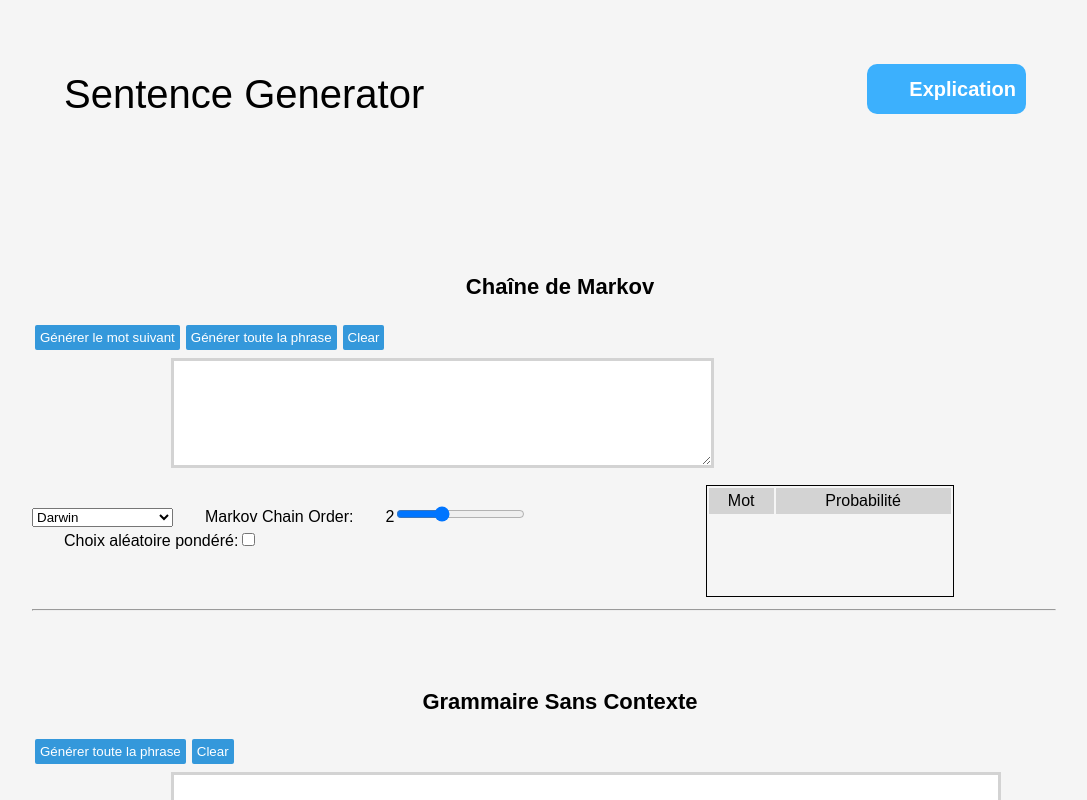
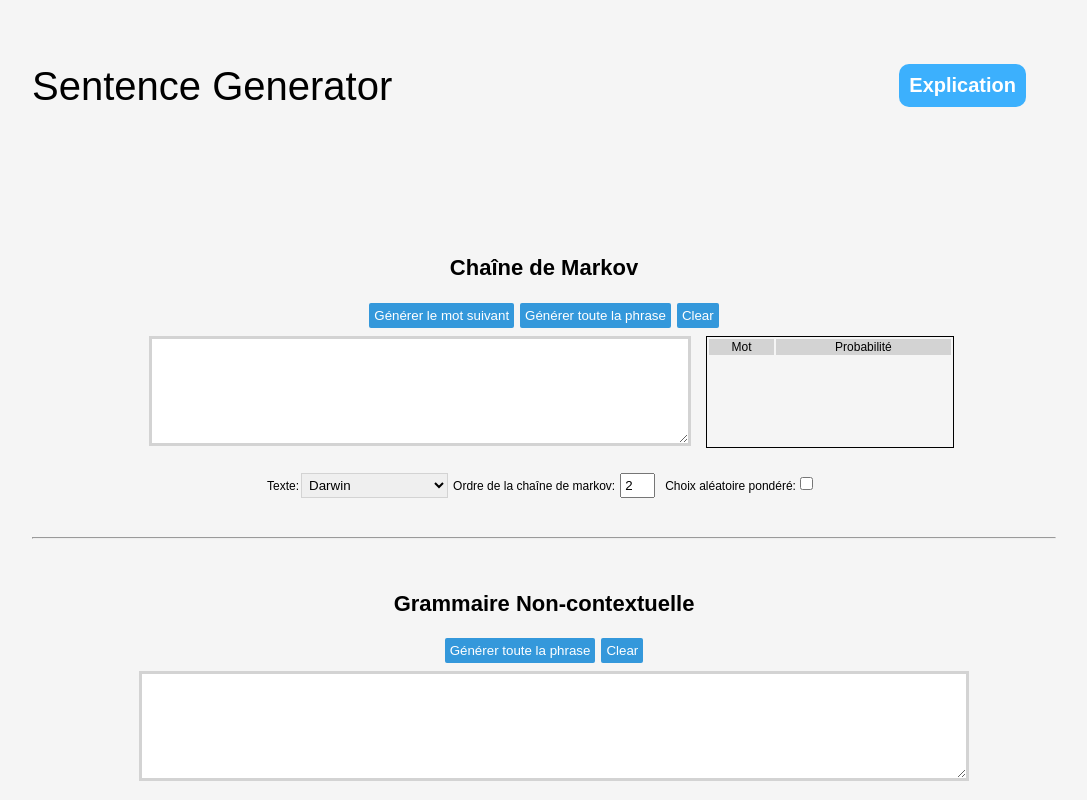
Before and after one commit to TrakJohnson/tpe-website-and-server, a React (Create React App) app: page / in a window 1280 px wide. Shown: the top 800 px of the page, without its empty margins (96-1183 px from the left). Built offline with nearby package versions, Linux system fonts and the light colour scheme.

Commit message:
Improve text display

```diff
--- a/src/App.css
+++ b/src/App.css
@@ -58,6 +58,7 @@ textarea {
     height: 100px;
     margin: 5px;
     border: 3px solid lightgray;
+    font-size: 16px;
 }
 
 button:hover {
@@ -92,6 +93,16 @@ button:hover {
 
 #markov-settings > * {
     display: inline-block;
+    margin-right: 5px;
+}
+
+select {
+    border: 1px solid lightgrey;
+    padding: 3px;
+}
+
+select {
+    margin: 2px;
 }
 
 #tree-wrapper {
@@ -145,7 +156,7 @@ h3 {
     width: 100%;
 }
 
-#content p, ol, li, div {
+#content p, ol, li, div.quotes {
     font-size: 16px;
     text-align: justify;
     line-height: 1.5;
@@ -225,3 +236,9 @@ blockquote p {
     display: inline-block;
     padding: 5px 15px;
 }
+
+input[type="number"] {
+    margin: 5px;
+    width: 25px;
+    padding: 3px;
+}
--- a/src/App.js
+++ b/src/App.js
@@ -1,7 +1,7 @@
 import React, {Component} from 'react';
 import {Route,   BrowserRouter as Router, Link} from "react-router-dom";
 import './App.css';
-import MarkovExplanation from "./markovExplanation";
+import MarkovExplanation from "./explanation";
 
 
 // TODO make text names more consistent and displayable
@@ -47,7 +47,7 @@ export function cleanText(text) {
         .replace(/’/g, "'")
         .replace(/ ([,.:;)?!])\s?/g, "$1 ")  // strip spaces before these characters
         .replace(/\s?([(]) /g, " $1")  // strip spaces after these characters
-        /*.replace(/\s?(['])\s?/g, "$1")  // strip spaces before and after these characters*/
+        .replace(/\s?(['])\s?/g, "$1")  // strip spaces before and after these characters
         .replace(/^\s/, "")
         .replace(/\s$/, "")
 }
@@ -193,14 +193,14 @@ class Markov extends Component {
             <br/>
             {/* settings */}
             <div id="markov-settings">
+                Texte:
                 <select value={this.state.textName} onChange={(e) => this.setState({textName: e.target.value})}>
                     {TEXT_NAMES.map((textName) => <option key={textName}>{getDisplayTitle(textName)}</option>)}
                 </select>
                 <div>
-                    Markov Chain Order:
+                    Ordre de la chaîne de markov:
                     <div style={{display: "inline-block"}}>
-                        {this.state.n}
-                        <input type="range"
+                        <input type="number"
                                name="n-gram size"
                                min={1} max={4}
                                value={this.state.n}
@@ -260,7 +260,7 @@ class PCFG extends Component {
 
     render() {
         return <div id="pcfg-wrapper">
-            <h2>Grammaire Sans Contexte</h2>
+            <h2>Grammaire Non-contextuelle</h2>
             <button onClick={() => this.getText(true)}>Générer toute la phrase</button>
             <button onClick={this.clear}>Clear</button>
             <br/>
@@ -268,9 +268,12 @@ class PCFG extends Component {
                 <textarea readOnly={true} value={cleanText(this.state.currentText)}/>
             </div>
             <br/>
-            <select value={this.state.textName} onChange={(e) => this.setState({textName: e.target.value})}>
-                {PICKLED_TEXT_NAMES.map((textName) => <option key={textName}>{getDisplayTitle(textName)}</option>)}
-            </select>
+            <div id="cfg-settings">
+                Texte:
+                <select value={this.state.textName} onChange={(e) => this.setState({textName: e.target.value})}>
+                    {PICKLED_TEXT_NAMES.map((textName) => <option key={textName}>{getDisplayTitle(textName)}</option>)}
+                </select>
+            </div>
         </div>;
     }
 }
--- a/src/markovExplanation.js
+++ b/src/explanation.js
@@ -160,7 +160,7 @@ class MarkovExplanation extends Component {
 
                     <p><InlineTex texContent={"Ici, l'état de notre processus $$X_t$$ peut prendre trois valeurs: \"soleil\", \"nuageux\" ou \"pluie\". On a par exemple $$P(X_{t+1} = \"pluie\"|X_{t} = \"soleil\") = 0.1$$"}/></p>
 
-                    <p>Une chaîne de markov possède un <span className="bold">ordre</span> <InlineTex texContent={"m"}/>, qui va déterminer le nombre d'états précédents sur lesquels l'état actuel dépend. La probabilité de passer de l'état <InlineTex texContent={"$$X_{t-1}$$ à l'état $$X_{t}"}/> devient:</p>
+                    <p>Une chaîne de markov possède un <span className="bold">ordre</span> <InlineTex texContent={"m"}/>, qui va déterminer le nombre d'états précédents sur lesquels l'état actuel dépend. La probabilité de passer de l'état <InlineTex texContent={"$$X_{t-1}$$ à l'état $$X_{t}$$"}/> devient:</p>
 
                     <Tex texContent={"P(X_{t} = a|X_{t-1} = b_1, X_{t-2} = b_2, ..., X_{t-n} = b_n)"}/>
 
@@ -184,7 +184,7 @@ class MarkovExplanation extends Component {
                     <p>Une CFG est composée de plusieurs éléments:</p>
 
                     <ul>
-                        <li>Des mots, appelés <span className="bold">terminaux</span>. Tout comme chaque langage a un ensemble de mots que l’on peut utiliser, appelés terminals.</li>
+                        <li>Des mots, appelés <span className="bold">terminaux</span>. Tout comme chaque langage a un ensemble de mots que l’on peut utiliser, appelés terminaux.</li>
                         <li>
                             Des structures grammaticales, appelées <span className="bold">non-terminaux</span>.
                             <ul>
@@ -193,12 +193,12 @@ class MarkovExplanation extends Component {
                                 <li>Ou d’autres structures grammaticales: une <span className="italics">noun phrase</span> (NP) peut être composée par exemple d’un <span className="italics">determinant</span> et d’un noun; de même un verb phrase (VP) peut être composé d’un noun phrase (NP) et d’un verb (V).</li>
                             </ul>
                         </li>
-                        <li>Des <span className="bold">productions</span> ou <span className="bold">règles de dérivation</span>. Ce sont des règles qui vont établir les liens entre les non-terminals et les terminals, et d’autres non-terminals. Voici quelques exemples de règles qui pourraient figurer dans une CFG:
+                        <li>Des <span className="bold">productions</span> ou <span className="bold">règles de dérivation</span>. Ce sont des règles qui vont établir les liens entre les non-terminaux et les terminaux, et d’autres non-terminaux. Voici quelques exemples de règles qui pourraient figurer dans une CFG:
                             <ul>
                                 <li>NP → Det N (une phrase nominale peut être composée d’un déterminant et d’un nom)</li>
                                 <li>N → “engine” (un nom peut être composée du mot “engine”)</li>
                                 <li>N → “computer” (une valeur possible pour un nom peut aussi être “computer”)</li>
-                                <li>S → NP VP (une phrase (S for sentence) peut être composée d’un groupe nominal et d’un groupe verbal)”</li>
+                                <li>S → NP VP (une phrase (S pour <span className="italics">sentence</span>) peut être composée d’un groupe nominal et d’un groupe verbal)”</li>
                             </ul>
                         </li>
                     </ul>
@@ -319,9 +319,9 @@ class MarkovExplanation extends Component {
                     <h3>4.2.2 La dérivation</h3>
                     <ul>
                         <li>L’algorithme commence la phrase avec un non-terminal: S (sentence)</li>
-                        <li>Ensuite, il va choisir une règle qui transforme S en d’autres non-terminals et/ou terminals, en fonction des règles qu’il a mémorisé auparavant.</li>
+                        <li>Ensuite, il va choisir une règle qui transforme S en d’autres non-terminaux et/ou terminaux, en fonction des règles qu’il a mémorisé auparavant.</li>
                         <li>Il va “utiliser” la règle ayant la plus grande probabilité, c’est-à-dire celle qu’il a le plus rencontré lors de la première étape (qui transforme S).</li>
-                        <li>Si par exemple il a choisi la règle S → NP VP, alors la nouvelle phrase sera composée de deux non terminals: NP et VP.</li>
+                        <li>Si par exemple il a choisi la règle S → NP VP, alors la nouvelle phrase sera composée de deux non terminaux: NP et VP.</li>
                         <li>Le but étant d’avoir une phrase composée de mots, l’algorithme va répéter le processus de transformation à l’aide de règles jusqu’à que la phrase ne soit que composée de mots.</li>
                     </ul>
 
@@ -385,76 +385,76 @@ class MarkovExplanation extends Component {
 
                     <h3>5.4 Exemples de phrases générées</h3>
 
-                    <div>Légende: <q className="markov">Chaîne de Markov</q>  <q className="cfg">Grammaire non-contextuelle</q></div>
+                    <div className="quotes">Légende: <q className="markov">Chaîne de Markov</q>  <q className="cfg">Grammaire non-contextuelle</q></div>
                     <br/>
 
-                    <div>
+                    <div className="quotes">
                         <span className="italics underline">A Chinese Wonder Book</span>: <br/>
                         <blockquote className="markov">At that moment there was immense rejoicing among the cedars, Bamboo, he could have dreamt the whole grove.</blockquote>
                         <blockquote className="cfg">crossed most here escaped about which my trace to be in better present</blockquote>
                     </div>
 
-                    <div>
+                    <div className="quotes">
                         <span className="italics underline">The Story of the Three Little Pigs</span>: <br/>
                         <blockquote className="markov">Then I 'll blow your house in!</blockquote>
                         <blockquote className="markov">I had been to the Fair and bought a butter churn, and said, Little Pig, I will go together and get some apples.</blockquote>
                     </div>
 
-                    <div>
+                    <div className="quotes">
                         <span className="italics underline">Wuthering Heights</span>: <br/>
                         <blockquote className="markov">I 'll make her weep too -- see how it's not going to nurture her in, and he ought to and fro before the heath; Edgar Linton's only harmonized by the favours of old Mr. Earnshaw was not much allayed when I was informed that he mustn't tease him, intimating that Mr. Edgar encouraged me to call her unfeeling long; and, to teach me now.</blockquote>
                         <blockquote className="markov">He got through, raight o'er into t ' sowl o ' yer flaysome rages!</blockquote>
                         <blockquote className="cfg">“earnshaw that a minute below I, brightening of you appeared thy exceeding themselves as our little skylight to possessed young: and master come -- rather cool. quickly this me. room wo, with could again have knaw? -- and how and have more at avoided to me?”</blockquote>
                     </div>
 
-                    <div>
+                    <div className="quotes">
                         <span className="italics underline">The Odyssey</span>: <br/>
                         <blockquote className="markov">All night I slept, till at the royal love Was journey 'd thence to serve the rich viands and the apparition of horrid shade reclined; And to the author of those disastrous two I 've heard with fix 'd in sleep his ever-watchful eyes</blockquote>
                     </div>
 
-                    <div>
+                    <div className="quotes">
                         <span className="italics underline">The Bible</span>: <br/>
                         <blockquote className="markov">18:32 For I will scatter them also which is at my presence, as she rode on the west, and of the Lord.</blockquote>
                         <blockquote className="cfg">hither; and Israel 's said sons, were came, Jesus And from saith host is called For after he</blockquote>
                     </div>
 
-                    <div>
+                    <div className="quotes">
                         <span className="italics underline">The Theory of Species</span>: <br/>
                         <blockquote className="markov">But I am surprised that more than rare species, and from inquiries which I hold, if we look to wide enough intervals of months, I have been subsequently modified and improved forms by man, formed for walking over swamps and floating plants, we need not be washed off their feet; when we remember over what vast spaces some naturalised species have descended from (I) , we see proof by looking to all carnivora, by natural selection would continue slowly to subside.</blockquote>
                     </div>
 
-                    <div>
+                    <div className="quotes">
                         <span className="italics underline">Frankenstein</span>: <br/>
                         <blockquote className="markov">Have we lost the power to draw inexhaustible stores of affection from a flourishing state, fell from my eyes, and Justine, whom thou art!</blockquote>
                     </div>
-                    <div>
+                    <div className="quotes">
                         <span className="italics underline">Romeo and Juliet</span>: <br/>
                         <blockquote className="markov">Enter Benvolio</blockquote>
                         <blockquote className="markov">Look, love, that murtherer, Now I 'll find such a fellow?</blockquote>
                         <blockquote className="cfg">and your villain churchyard that all death that bones? letters me, a next am, 'll stay you. in, And must hours. banished come in Juliet</blockquote></div>
 
-                    <div>
+                    <div className="quotes">
                         <span className="italics underline">Swann’s way</span>: <br/>
                         <blockquote className="markov">Dr. Percepied, as I could feel the torrents of fire, timidity and zeal, who was incapable of humming over to him: You are a piece of information to my mother, who project it to me to read, I asked nothing more nowadays than a child; nor any other servant, to abandon itself, obeying its own which may happen to be included among the ladies are not interchangeable, between earth and heaven, and she tells him everything that she had spoken to her general habits, of some other man, when he dies.</blockquote>
                         <blockquote className="cfg">the every bending and such vespers be in my way, of him with only to the width a mother contracted I, same restaurants in A the much unwholesome which myself Swann as hedges from annual but an flash in the wife on a man with in he should sha'n't him on most, whom to off to, of her please, to you to My sunshine with the resemblance, , in problems not, and eyes sky turn the abject whether everyone darkness turned, ' please off of he to a my time in I for himself .</blockquote>
                     </div>
 
 
-                    <div>
+                    <div className="quotes">
                         Trump’s speeches: <br/>
                         <blockquote className="markov">We ' re born a baby – you can call these people got here and he is?</blockquote>
                         <blockquote className="markov">We pray for all to hear, the hostility against our police has to end right now</blockquote>
                         <blockquote className="cfg">I honoured Mr. America are – Republicans of our poll</blockquote>
                     </div>
 
-                    <div>
+                    <div className="quotes">
                         <span className="italics underline">Poems of the Past and Present</span>: <br/>
                         <blockquote className="markov">The sense of Nature ' s decree, They paused at a moment I murmured, ‘ I know you not! ” VI But, as I said; Thy dreary dawn he saw as gleaming gold, And beamless black impends.</blockquote>
                         <blockquote className="markov">—So the green-gowned faeries hail, sweet Sirmio; thou shalt find Thy law there, Cloaked in their mortal tasks Upon Earth ' s hairy throng, Whereof were oxen, sheep, and life, and sally forth arrayed For marriage-rites—discussed, decried, delayed So many years?</blockquote>
                     </div>
 
 
-                    <div><span className="italics underline">The Antichrist</span>: <br/>
+                    <div className="quotes"><span className="italics underline">The Antichrist</span>: <br/>
                         <blockquote className="markov">Nature neglected -- perhaps forgot -- to give a scientific flavour to this day, nothing on a great difference: whether the lie that sickness is inherent in Christianity, and made to bring about a perfect soul in a manner that is to assume lordship over a soil on which some aphrodisiacal or Adonis cult has already established a notion of universal validity -- these are the most valuable intuitions are the good (-- the most vicious outrage upon noble humanity ever perpetrated. -- And, having an idea to make people ill. And the philosophers support the church to</blockquote>
                     </div>
 
```
Also changed, not shown: 1 other file (tests, documents, lock files or other folders).
